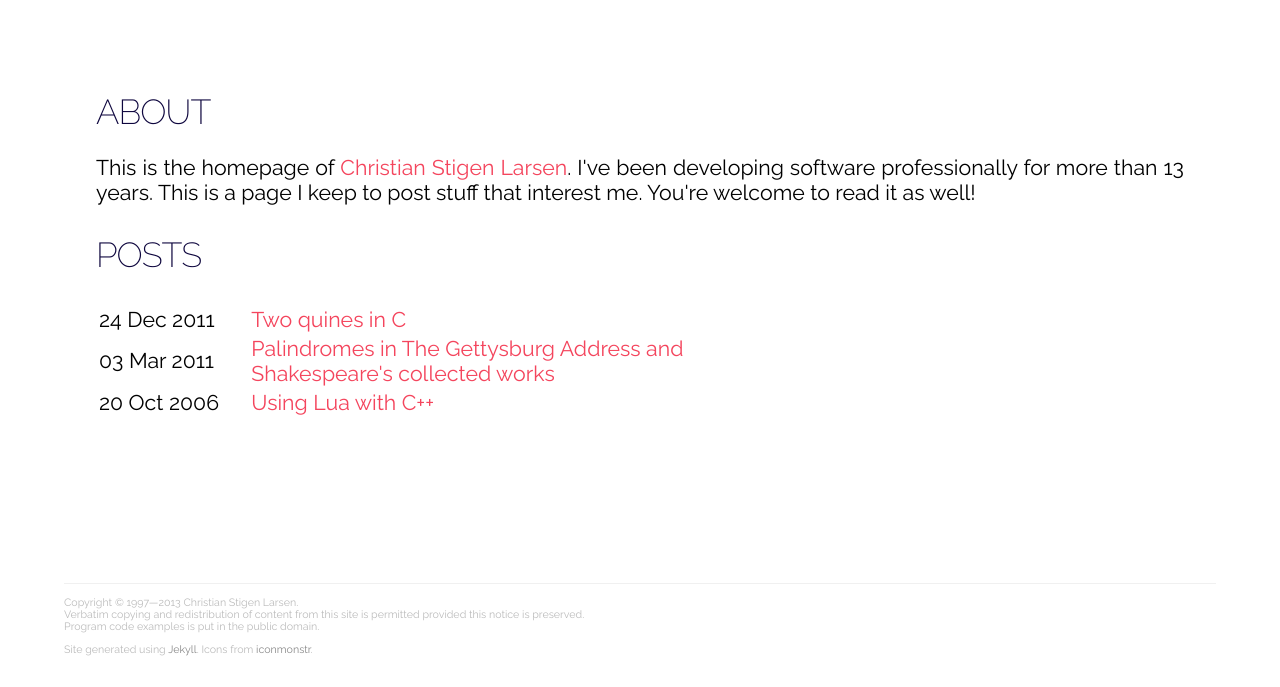
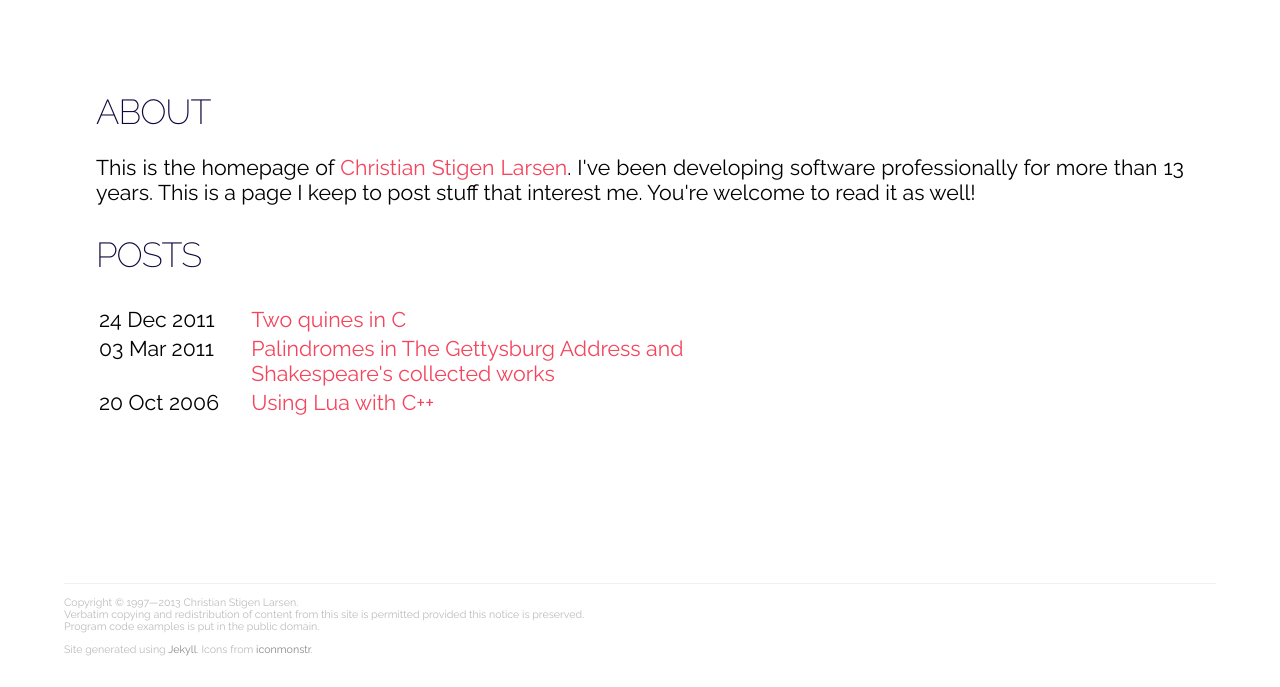
Before and after one commit to cslarsen/csl.name, a Jekyll site: the page built from index.html, in a window 1280 px wide. Shown: the part 340-1027 px from the top of the page. Built offline with Jekyll 4.4.1, drawn with Linux system fonts in a browser that asks for light colours; Markdown is read by kramdown in place of the engine named in the settings.

Commit message:
Minor css fixes

```diff
--- a/css/main.css
+++ b/css/main.css
@@ -146,3 +146,11 @@ a:hover {
 .height110 {
   line-height: 110%;
 }
+
+.valign-top {
+  vertical-align: top;
+}
+
+img {
+  border: none;
+}
--- a/index.html
+++ b/index.html
@@ -16,8 +16,8 @@ title: Christian Stigen Larsen
   <table class="posts">
     {% for post in site.posts %}
     <tr>
-      <td style="width:6em;">{{ post.date | date_to_string }}</td>
-      <td style="padding-left:1em; width:22em; text-align:left;"><a href="{{ post.url }}">{{ post.title }}</a></td>
+      <td class="valign-top" style="width:6em;">{{ post.date | date_to_string }}</td>
+      <td class="valign-top" style="padding-left:1em; width:22em; text-align:left;"><a href="{{ post.url }}">{{ post.title }}</a></td>
     </tr>
     {% endfor %}
   </table>
```
